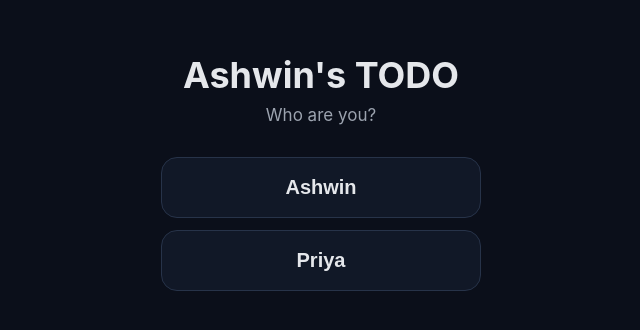
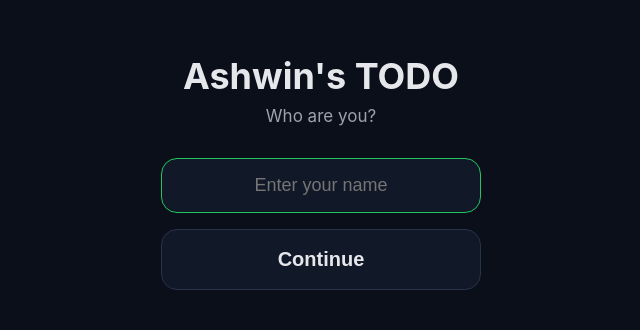
Before and after one commit to AntonyAshwin/World-Wide-Todo, a website with bundled scripts: page index.html in a window 1280 px wide. Shown: the part 228-558 px from the top of the page, without its empty margins (319-959 px from the left). Built offline with nearby package versions, Linux system fonts and the light colour scheme.

Commit message:
Multi user

```diff
--- a/js/auth.js
+++ b/js/auth.js
@@ -23,19 +23,34 @@ function showPicker(users) {
   return new Promise(resolve => {
     const overlay = document.getElementById("userPicker");
     const list    = document.getElementById("userList");
-    list.innerHTML = "";
-    users.forEach(name => {
-      const btn = document.createElement("button");
-      btn.className = "user-btn";
-      btn.textContent = name;
-      btn.addEventListener("click", () => {
+    list.innerHTML = `
+      <input id="userInput" class="user-input" type="text"
+             placeholder="Enter your name" autocomplete="off" spellcheck="false" />
+      <button id="userSubmit" class="user-btn">Continue</button>
+      <p id="userError" class="user-error hidden">User not found.</p>
+    `;
+
+    const input  = list.querySelector("#userInput");
+    const submit = list.querySelector("#userSubmit");
+    const error  = list.querySelector("#userError");
+
+    const attempt = () => {
+      const name = input.value.trim();
+      if (users.includes(name)) {
         localStorage.setItem(STORAGE_KEY, name);
         overlay.classList.add("hidden");
         resolve(name);
-      });
-      list.appendChild(btn);
-    });
+      } else {
+        error.classList.remove("hidden");
+        input.select();
+      }
+    };
+
+    submit.addEventListener("click", attempt);
+    input.addEventListener("keydown", e => { if (e.key === "Enter") attempt(); });
+
     overlay.classList.remove("hidden");
+    setTimeout(() => input.focus(), 100);
   });
 }
 
--- a/style.css
+++ b/style.css
@@ -378,6 +378,19 @@ h1 { font-size: 28px; margin: 0; }
 .user-picker-card h1 { font-size: 36px; margin: 0 0 8px 0; }
 .user-picker-card p  { color: var(--muted); font-size: 17px; margin: 0 0 32px 0; }
 .user-list { display: flex; flex-direction: column; gap: 12px; }
+.user-input {
+  width: 100%;
+  padding: 16px;
+  background: var(--surface);
+  border: 1px solid var(--border);
+  border-radius: var(--radius);
+  color: var(--text);
+  font-size: 18px;
+  text-align: center;
+  margin-bottom: 4px;
+}
+.user-input:focus { outline: none; border-color: var(--accent); }
+.user-error { color: var(--danger); font-size: 14px; margin: 4px 0 0 0; }
 .user-btn {
   width: 100%;
   padding: 18px;
```
